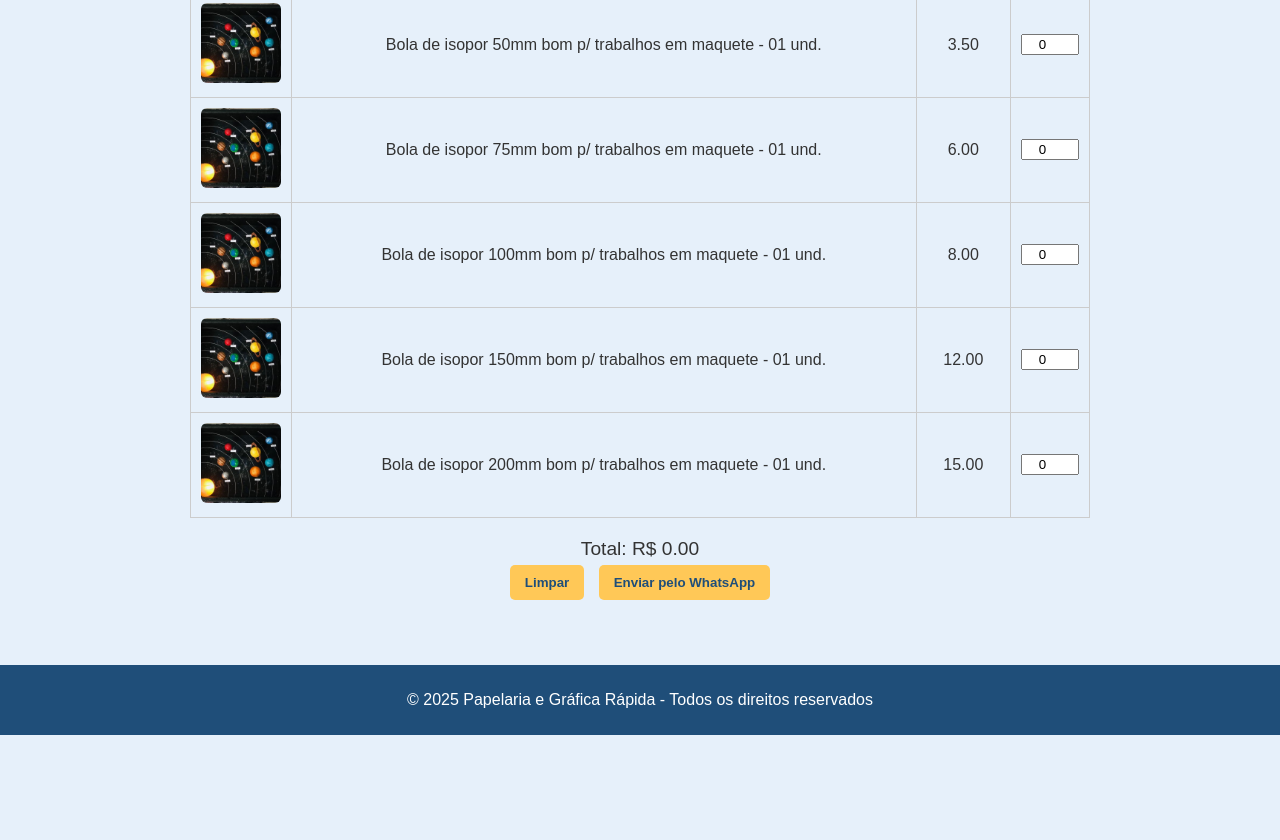
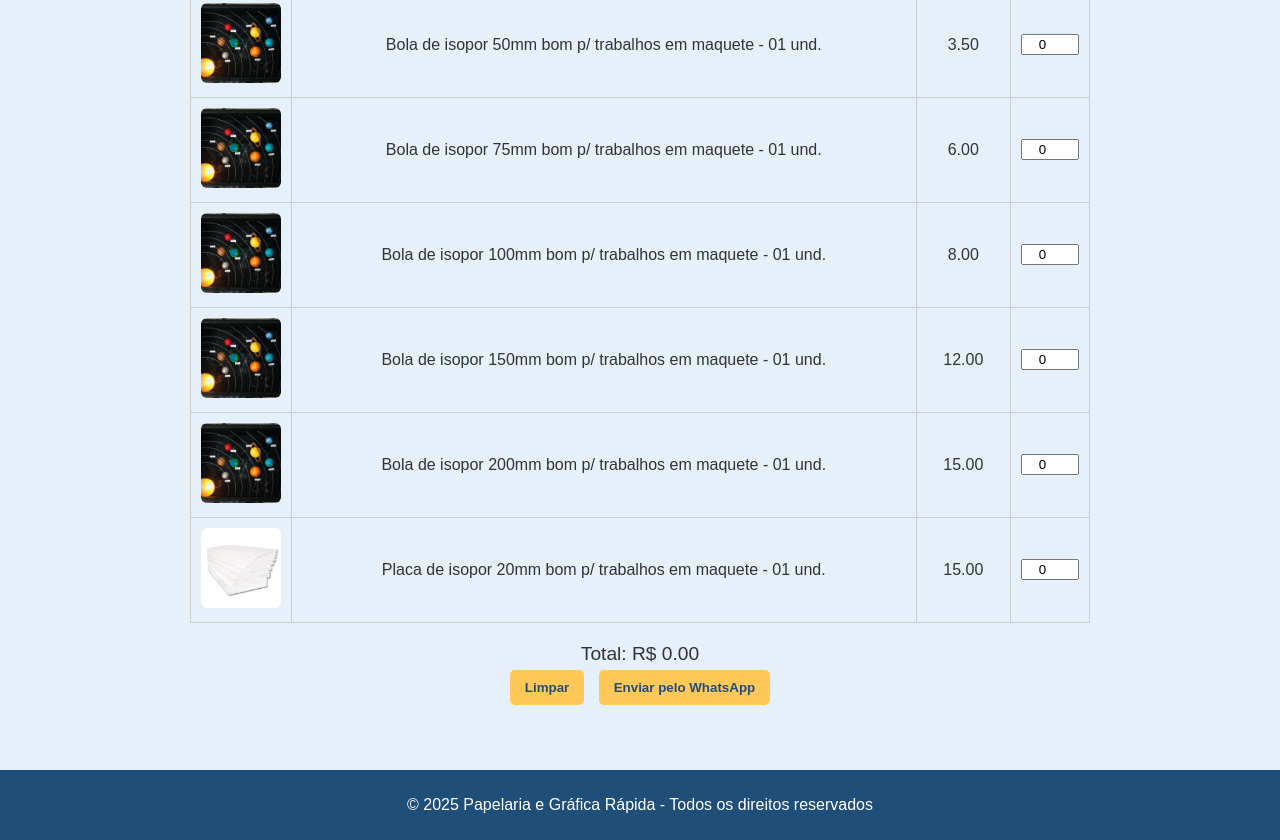
Before and after one commit to gladsonmelo/portifolio_papelaria, a plain HTML site: page index.html in a window 1280 px wide. Shown: the part 5839-6679 px from the top of the page. Before the commit the page ends 6574 px from the top, so only its background shows below. Drawn offline with Linux system fonts and the light colour scheme.

Commit message:
Adiciona novo produto

```diff
--- a/index.html
+++ b/index.html
@@ -382,6 +382,12 @@
           <td>15.00</td>
            <td><input type="number" min="0" value="0" oninput="calcularTotal()"></td>
         </tr>
+        <tr>
+          <td><img src="img/paca-isopor.jpg" class="produto" alt="placa-isopor" /></td>
+          <td>Placa de isopor 20mm bom p/ trabalhos em maquete - 01 und.</td>
+          <td>15.00</td>
+           <td><input type="number" min="0" value="0" oninput="calcularTotal()"></td>
+        </tr>
       </tbody>
       </table>
     <div class="total" id="total-value">Total: R$ 0.00</div>
```
Also changed, not shown: img/paca-isopor.jpg (added), 1 other file.
